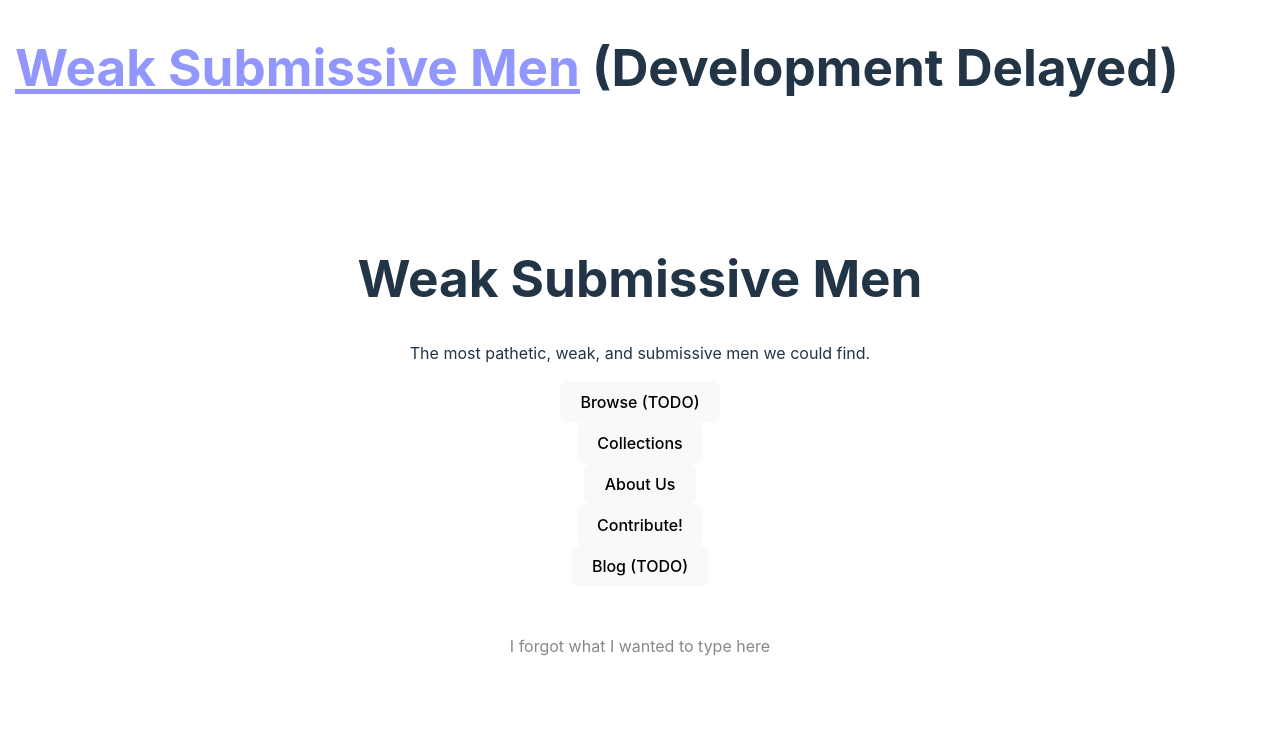
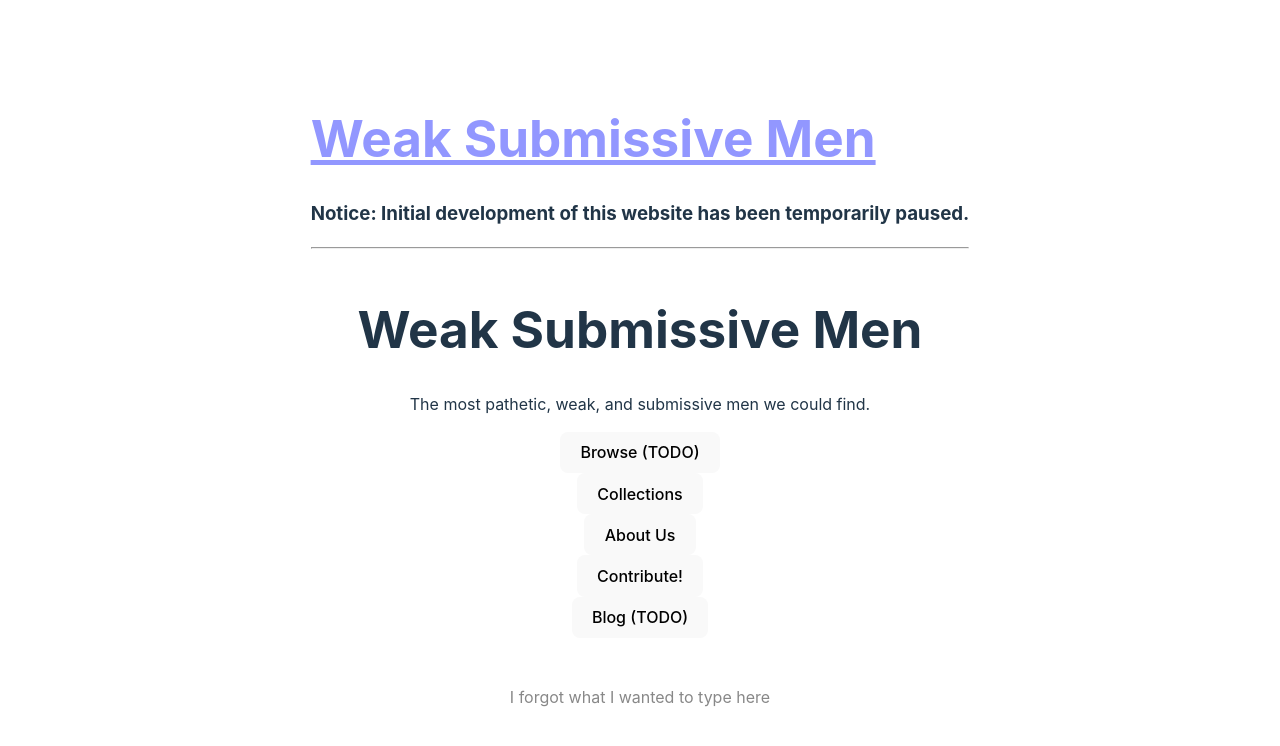
Before and after one commit to Dessie-xyz/willmenwork, a React (Vite) app: page / in a window 1280 px wide. Shown: the top 746 px of the page. Built offline with nearby package versions, Linux system fonts and the light colour scheme.

Commit message:
Update Header
1. Change INDEV notice
2. Change header position
3. Change spacing between header and content

```diff
--- a/src/react-app/App.tsx
+++ b/src/react-app/App.tsx
@@ -12,10 +12,12 @@ function App() {
 
 	return (
 		<>
-			<div style={{borderRadius:"10px", position:"fixed",top:"5px",right:"0px",left:"15px"}}>
-        	    <h1 style={{textAlign:"left"}}><Link to="/"><u><b>Weak Submissive Men</b></u></Link> (Development Delayed)</h1>
+			<div style={{borderRadius:"10px", position:"static",top:"5px",right:"0px",left:"15px"}}>
+        	    <h1 style={{textAlign:"left"}}><Link to="/"><u><b>Weak Submissive Men</b></u></Link></h1>
+				<h3>Notice: Initial development of this website has been temporarily paused.</h3>
+				<hr />
         	</div>
-			<div style={{paddingTop:"90px", paddingBottom:"15px"}}>
+			<div style={{paddingTop:"10px", paddingBottom:"15px"}}>
 				<Routes>
 					<Route path="/" element={<Home/>}/>
 					<Route path="/about" element={<About />}/>
```
